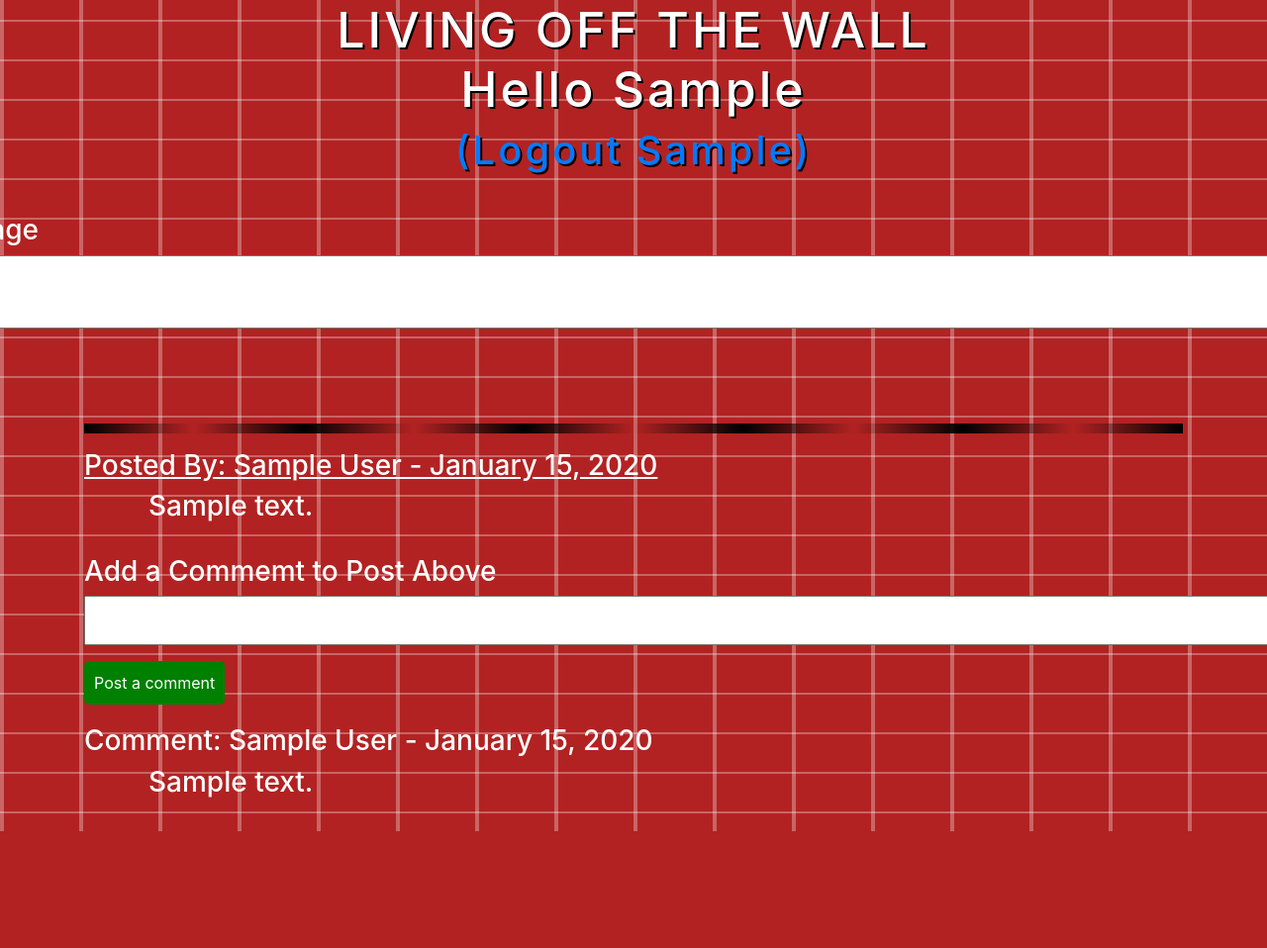
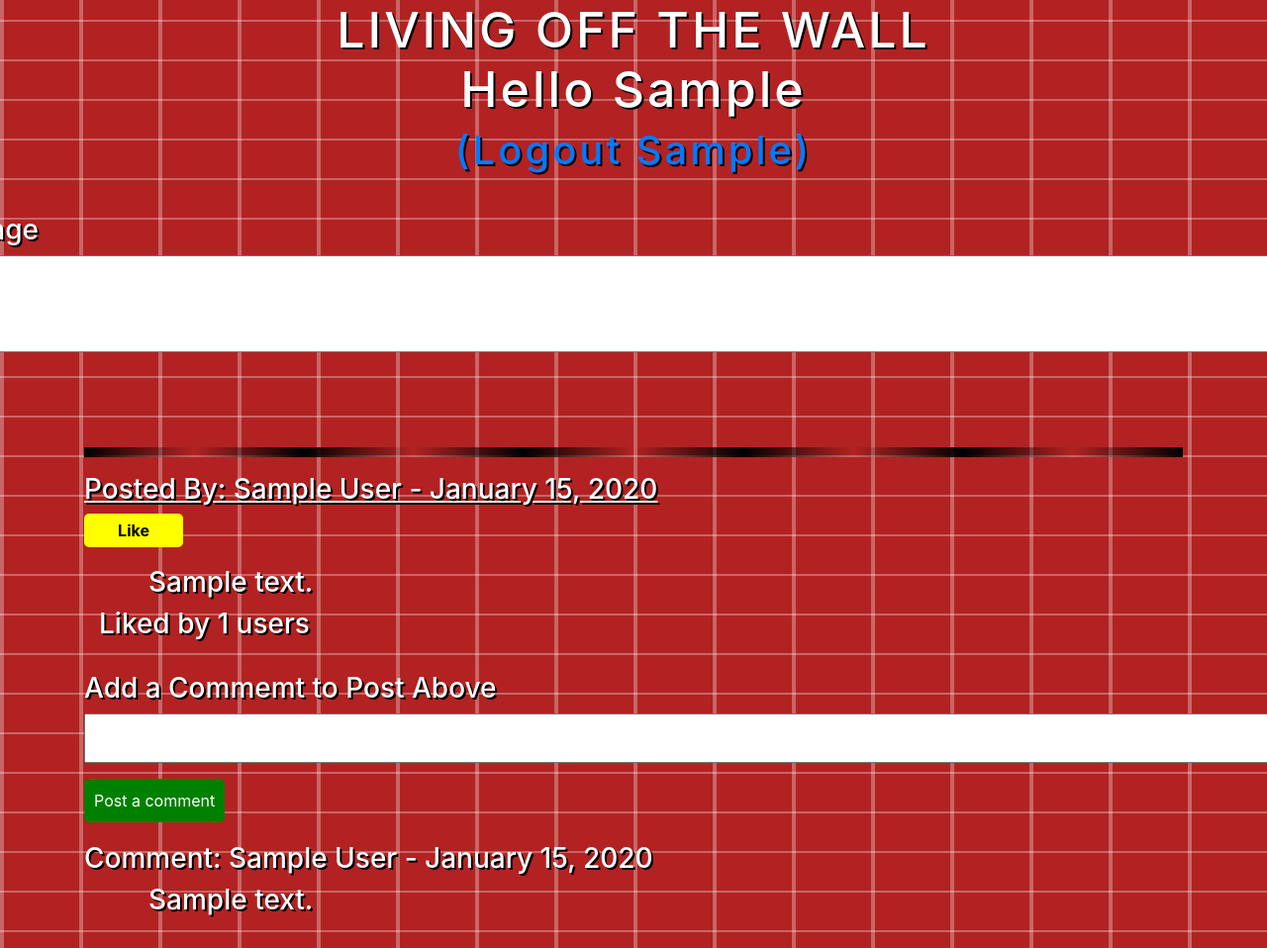
Before and after one commit to RevHam1/Living-Off-The-Wall-2, a Django app: template login/templates/login/success.html in a window 1280 px wide. Shown: the whole page at 99% size. Before the commit the page ends 840 px from the top, so only its background shows below. Run offline with Django 5.2, Linux system fonts and the light colour scheme; the template is opened without the code that fills it: values that come from a table or form of the project are taken from there, others are empty; a user stored in the database is signed in; tables that the repository leaves empty hold one stand-in row (values such as "Sample post"); some libraries are stand-ins or nearby versions.

Commit message:
added like/unlike functionality

```diff
--- a/login/static/styles.css
+++ b/login/static/styles.css
@@ -12,6 +12,7 @@ body {
   min-height: 100vh; /* Ensure flexibility */
   overflow-y: auto; /* Enables scrolling */
   color: white;
+  text-shadow: 2px 2px black;
 }
 
 /* Updated container with flexible height */
@@ -83,6 +84,20 @@ body {
   transition: background 0.3s ease;
 }
 
+.button-like {
+  background-color: yellow;
+  color: black;
+  font-weight: bold;
+  padding: 5px;
+  border-radius: 5px;
+  margin-top: 0px;
+  margin-bottom: -25px;
+  border: none;
+  cursor: pointer;
+  transition: background 0.3s ease;
+  width: 100px;
+}
+
 button:hover {
   background-color: darkblue;
 }
--- a/login/templates/login/success.html
+++ b/login/templates/login/success.html
@@ -36,7 +36,7 @@
           <h3>Post a Message</h3>
           <form action="/create_message" method="POST">
             {% csrf_token %}
-            <textarea name="content" cols="157" rows="3"></textarea>
+            <textarea name="content" cols="157" rows="4"></textarea>
             <br />
             <button class="button-msg">Post a message</button>
           </form>
@@ -50,7 +50,24 @@
           Posted By: {{message.poster}} - {{message.created_at|date:"F j, Y"}}
         </h3>
 
+        {% if user in message.user_likes.all %}
+        <form action="{% url 'unlike_message' message.id %}" method="POST">
+          {% csrf_token %}
+          <button class="button-like" type="submit">Unlike</button>
+        </form>
+        <br />
+        {% else %}
+        <form action="{% url 'like_message' message.id %}" method="POST">
+          {% csrf_token %}
+          <button class="button-like" type="submit">Like</button>
+        </form>
+        <br />
+        {% endif %}
+
         <h3 class="message container indent">{{ message.content }}</h3>
+        <h3 class="message container">
+          Liked by {{ message.user_likes.count }} users
+        </h3>
 
         {% if message.poster.id == request.session.user_id %}
         <h3 class="message container indent">
```
